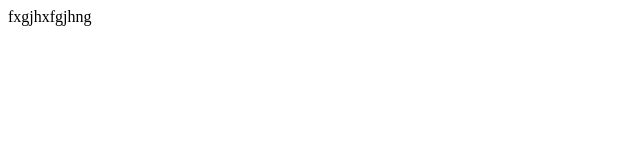
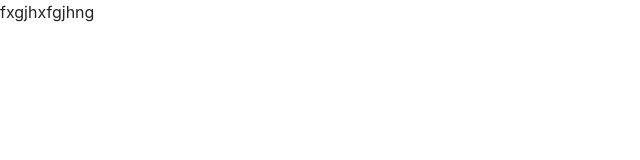
Before and after one commit to NathanPri/revision-html, a plain HTML site: page index.html in a window 1280 px wide. Shown: the full height of the page, 0-640 px from the left. Drawn offline with nearby package versions, Linux system fonts and the light colour scheme.

Commit message:
Load bootsrap and css

```diff
--- a/index.html
+++ b/index.html
@@ -5,6 +5,9 @@
     <meta name="viewport" content="width=device-width, initial-scale=1.0">
     <meta http-equiv="X-UA-Compatible" content="ie=edge">
     <title>Révision HTML</title>
+    <link rel="stylesheet" href="https://stackpath.bootstrapcdn.com/bootstrap/4.1.3/css/bootstrap.min.css"
+    <link rel="stylesheet" href="css/style.css">
+
 </head>
 <body>
 fxgjhxfgjhng
```
Also changed, not shown: css/style.css (added).
